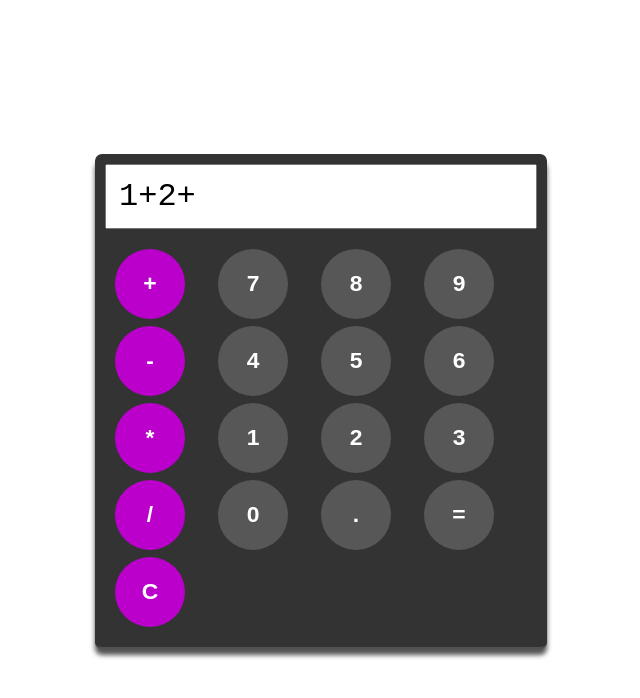
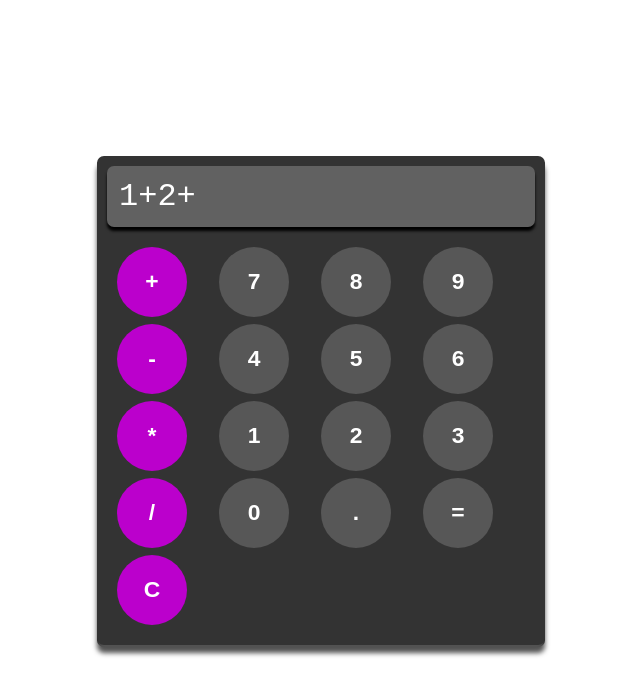
Before and after one commit to Odejide-Oluwafemi/calculate-it, a React (Vite) app: page / in a window 1280 px wide. Shown: the top 698 px of the page, without its empty margins (319-959 px from the left). Built offline with nearby package versions, Linux system fonts and the light colour scheme.

Commit message:
box-shadow added to screen

```diff
--- a/src/index.css
+++ b/src/index.css
@@ -27,6 +27,11 @@ body
   font-size: 2rem;
   font-family: monospace;
   overflow-x: scroll;
+  background-color: hsl(0, 0%, 38%);
+  border: none;
+  border-radius: 7px;
+  color:white;
+  box-shadow: 0 4px 3px black;
 }
 
 #keypad-container
```
